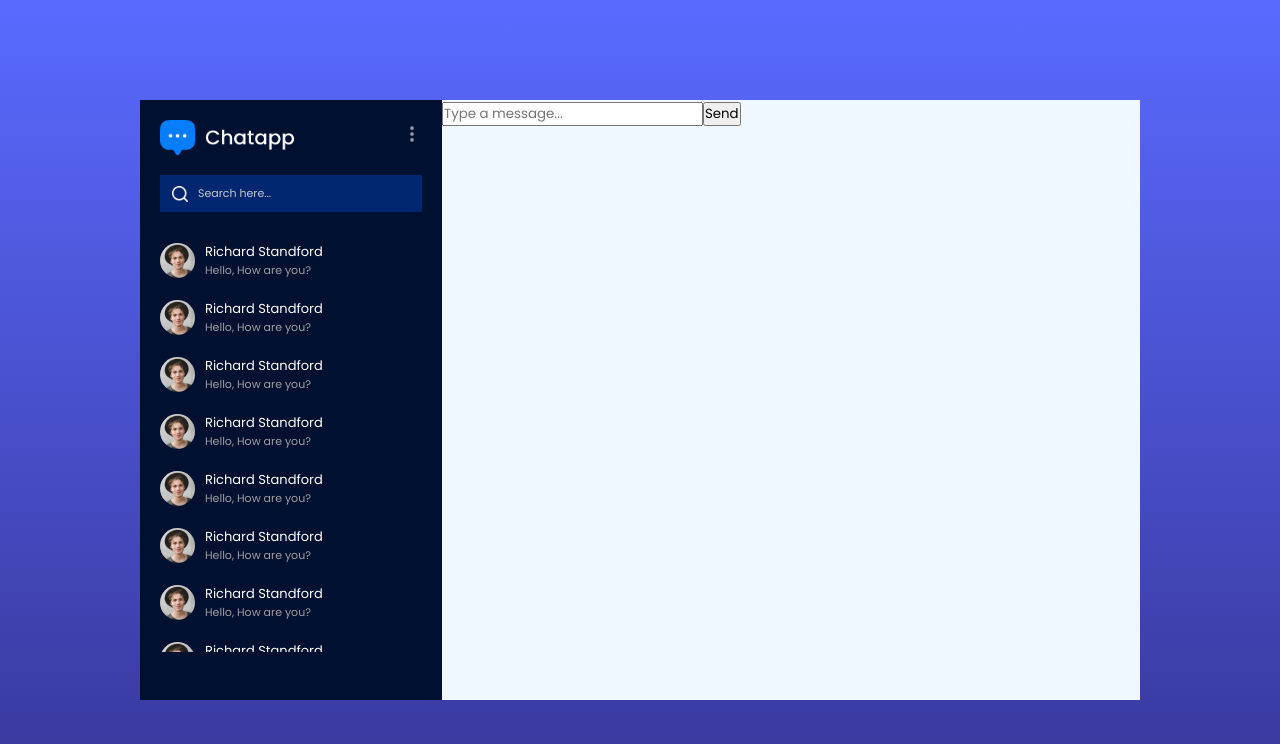
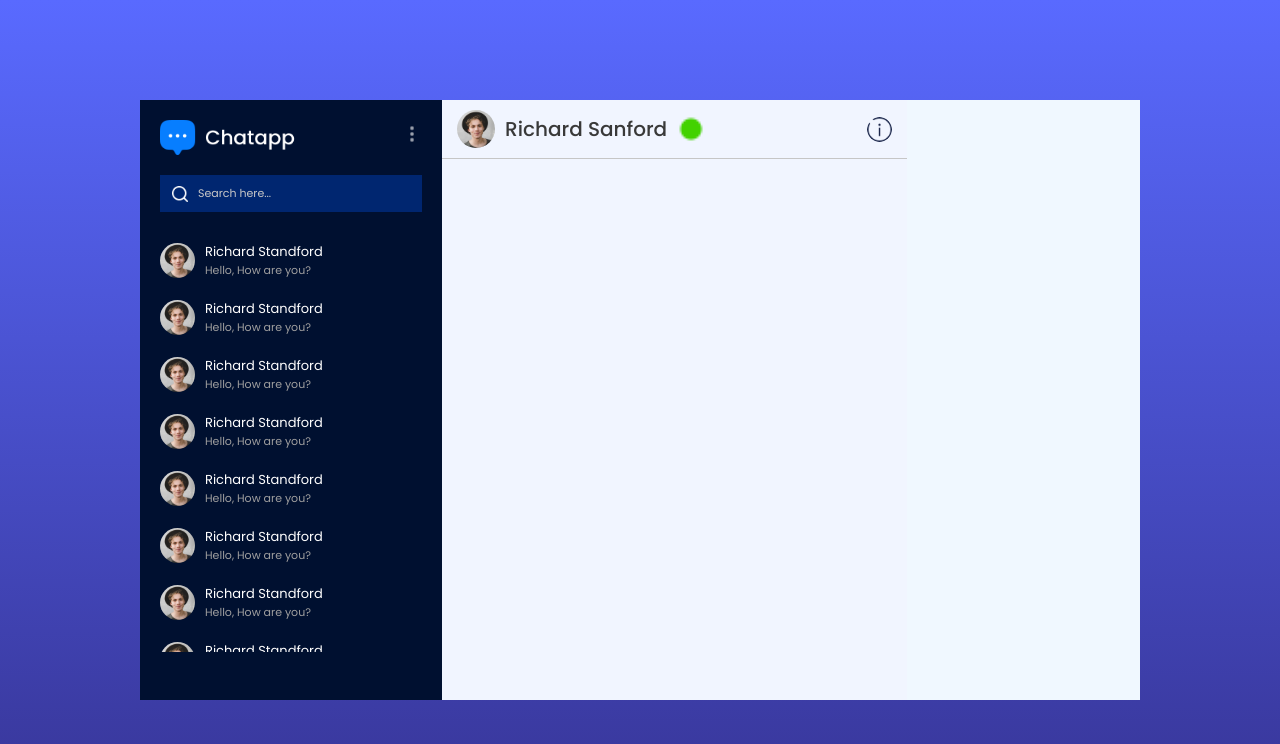
Before and after one commit to OLEHFIDELIS/WebChat, a React (Vite) app in the folder chat-app/: page /chat in a window 1280 px wide. Shown: the top 744 px of the page. Built offline with nearby package versions, Linux system fonts and the light colour scheme.

Commit message:
worked on the chart box js

```diff
--- a/chat-app/src/components/ChatBox/ChatBox.css
+++ b/chat-app/src/components/ChatBox/ChatBox.css
@@ -0,0 +1,45 @@
+.chatbox{
+    height: 75vh;
+    position: relative;
+    background-color: #f1f5ff;
+}
+
+.chat-user{
+    padding: 10px 15px;
+    display: flex;
+    align-items: center;
+    gap: 10px;
+    border-bottom: 1px solid #c6c6c6;
+}
+
+.chat-user img{
+    width: 25px;
+    border-radius: 50%;
+}
+
+.chat-user img:first-child{
+    width: 38px;
+    aspect-ratio: 1/1;
+}
+
+.chat-user p{
+    flex: 1;
+    font-weight: 500;
+    font-size: 20px;
+    color: #393939;
+    display: flex;
+    align-items: center;
+    gap: 5px;
+}
+
+.chat-input{
+    display: flex;
+    align-items: center;
+    gap: 12px;
+    padding: 10px 15px;
+    background: white;
+    position: absolute;
+    bottom: 0;
+    left: 0;
+    right: 0;
+}
--- a/chat-app/src/components/ChatBox/ChatBox.jsx
+++ b/chat-app/src/components/ChatBox/ChatBox.jsx
@@ -1,15 +1,14 @@
 import React from "react";
 import "./ChatBox.css";
+import assets from "../../assets/assets";
 
 const ChatBox = () => {
   return (
     <div className="chatbox">
-      <div className="chatbox-messages">
-        {/* Messages will be displayed here */}
-      </div>
-      <div className="chatbox-input">
-        <input type="text" placeholder="Type a message..." />
-        <button>Send</button>
+      <div className="chat-user">
+        <img src={assets.profile_img} alt="" />
+        <p>Richard Sanford <img className="dot" src={assets.green_dot} alt="" /></p>
+        <img src={assets.help_icon} alt="" className="help" />
       </div>
     </div>
   );
```
